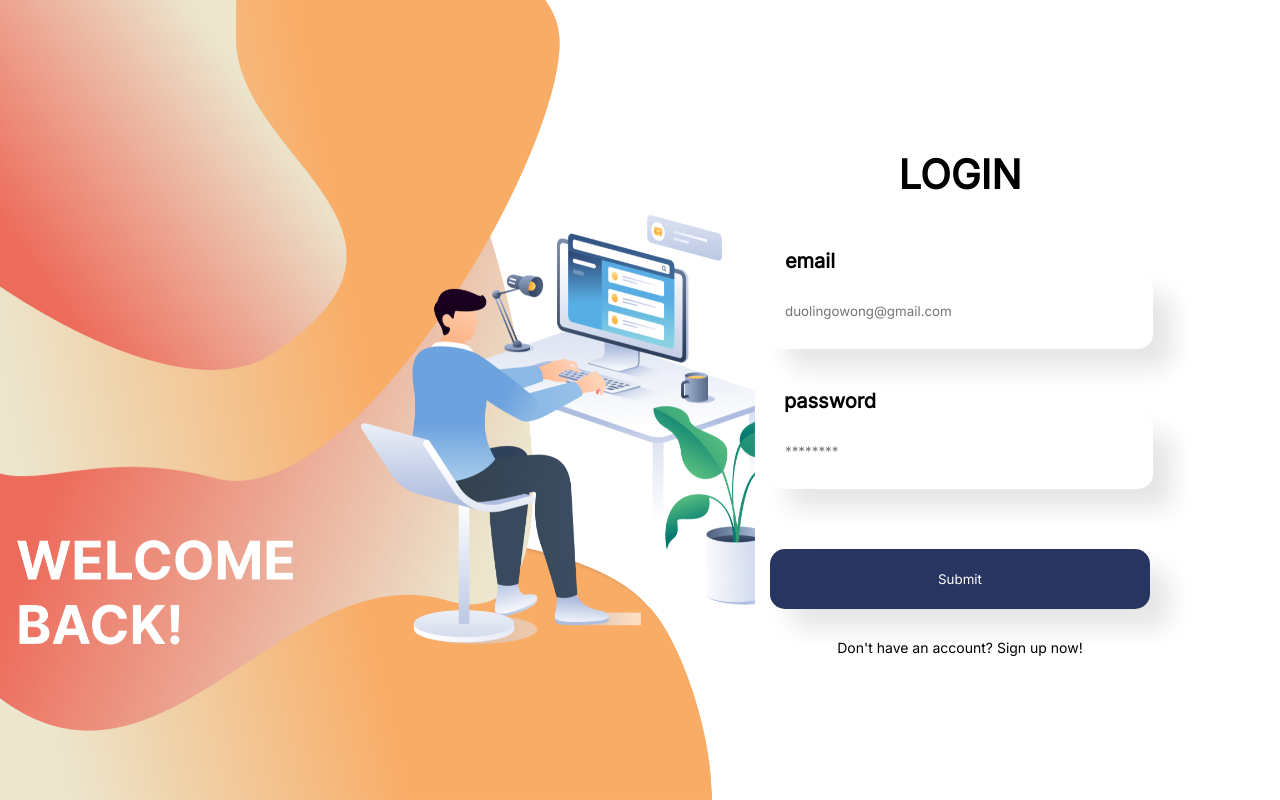
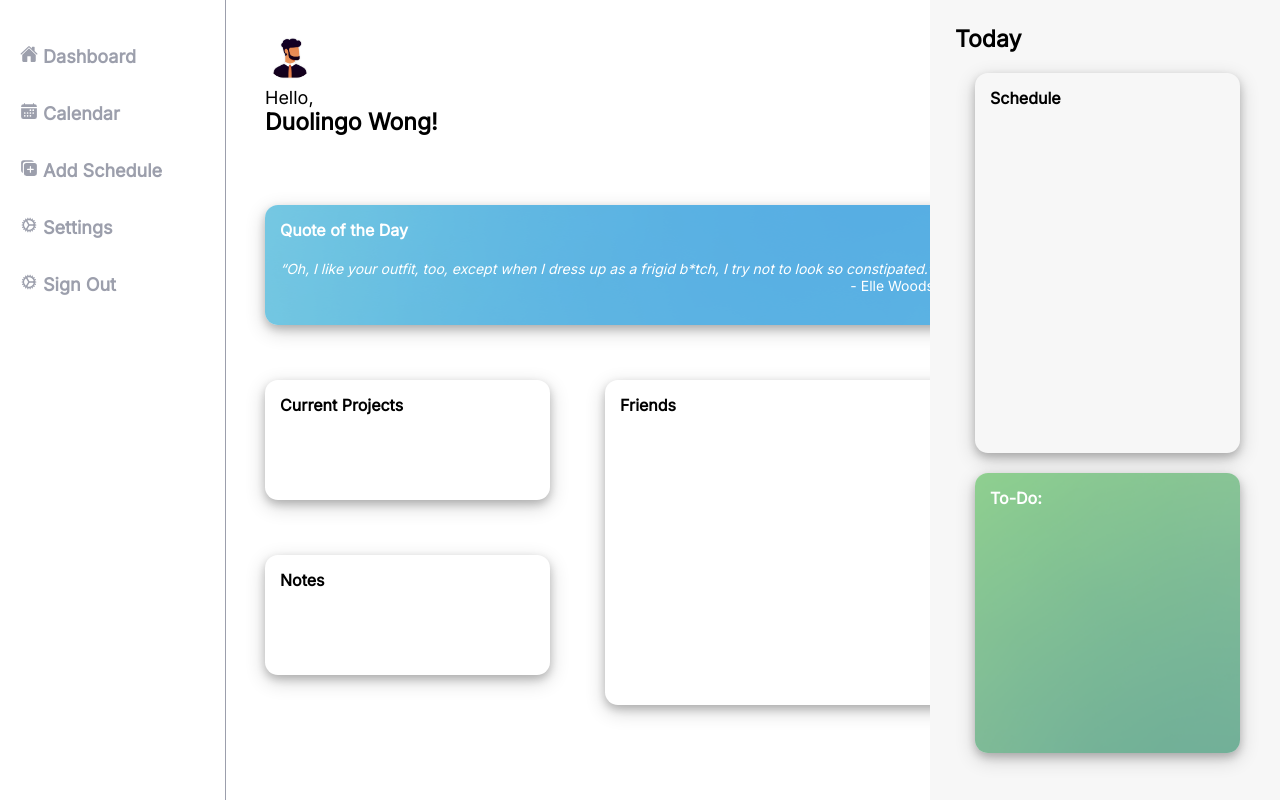
Before and after one commit to angwarrenn/HackMelbourne-2022, a React (Create React App) app in the folder front-end/: page /dashboard in a window 1280 px wide. Before the commit this address led to /login. Built offline with nearby package versions, Linux system fonts and the light colour scheme; no server answers.

Commit message:
added css grid on dashboard

```diff
--- a/front-end/src/App.css
+++ b/front-end/src/App.css
@@ -57,6 +57,7 @@ input[type="name"] {
   background-attachment: fixed;
   background-position: center;
   border-radius: 15px;
+  cursor:pointer;
 
   color: white;
 
@@ -92,7 +93,7 @@ input[type="name"] {
   margin:15px 10px 15px 10px;
   padding: 10px;
   text-decoration: none;
-  font-size: 20px;
+  font-size: 18px;
   font-weight: bold;
   color: #9C9FAC;
   display: block;
@@ -136,8 +137,6 @@ nav li a:focus{
 .quotebox {
   margin: 20px;
   padding: 15px;
-  height: 100px;
-  width: 550px;
   background-image: url("./DashboardComponents/quotebox.png");
   background-repeat: no-repeat;
   background-attachment: fixed;
@@ -160,8 +159,6 @@ nav li a:focus{
 .widgetCurrPro{
   margin: 20px;
   padding: 15px;
-  height: 100px;
-  width: 550px;
 
   border-radius: 13px;
 
@@ -171,8 +168,6 @@ nav li a:focus{
 .friendswidget{
   margin: 20px;
   padding: 15px;
-  height: 100px;
-  width: 550px;
 
   border-radius: 13px;
 
@@ -182,8 +177,6 @@ nav li a:focus{
 .noteswidget{
   margin: 20px;
   padding: 15px;
-  height: 100px;
-  width: 550px;
 
   border-radius: 13px;
 
@@ -375,3 +368,43 @@ nav li a:focus{
 
   box-shadow: 0 4px 8px 0 rgba(0, 0, 0, 0.2), 0 6px 20px 0 rgba(0, 0, 0, 0.19);
 }
+
+.grid-container{
+  display: grid;
+  gap: 15px;
+  padding: 10px;
+  grid-template-columns: 155px 155px 155px 155px 155px 155px;
+  grid-template-rows: 160px 160px 160px 160px;
+
+  height: 100%;
+}
+
+.grid-item {
+  padding: 20px;
+  font-size: 30px;
+}
+
+.item1{
+  grid-column: 1 / span 5;
+  grid-row: 1;
+}
+
+.quotebox{
+  grid-column: 1 / span 5;
+  grid-row: 2;
+}
+
+.widgetCurrPro{
+  grid-column: 1 / span 2;
+  grid-row: 3;
+}
+
+.friendswidget{
+  grid-column: 3/ span 3;
+  grid-row: 3 / span 4;
+}
+
+.noteswidget{
+  grid-column: 1/ span 2;
+  grid-row: 4;
+}
--- a/front-end/src/DashboardComponents/DashboardHeader.js
+++ b/front-end/src/DashboardComponents/DashboardHeader.js
@@ -2,9 +2,9 @@ import avatar from './avatar1.jpg';
 
 export default function DashboardHeader() {
     return (
-        <>
+        <div class="grid-item item1">
             <img src={ avatar } alt="Avatar" className="avatar"/>
             <p className="third_p">Hello,</p>
             <h3>Duolingo Wong!</h3>
-        </>
+        </div>
     )}
--- a/front-end/src/Pages/Dashboard.js
+++ b/front-end/src/Pages/Dashboard.js
@@ -13,12 +13,14 @@ import {
 const Home = () => {
     return(
         <Fragment>
+            <div className="grid-container">
                 <DashboardHeader />
                 <QuoteWidget />
                 <CurrentProjects />
                 <FriendsWidget />
                 <NotesWidget />
                 <TodayWidget />
+            </div>
         </Fragment>
     )
 }
--- a/front-end/src/Pages/LogIn.js
+++ b/front-end/src/Pages/LogIn.js
@@ -5,7 +5,7 @@ import { Navigate } from "react-router-dom";
 import loghero from "./loginhero.png";
 
 function LogIn({ email, setEmail }) {
-  const url = "https://a7d5-125-63-30-143.au.ngrok.io/login";
+  const url = "https://2692-125-63-30-25.au.ngrok.io/login";
   const [data, setData] = useState({
     email: "",
     password: "",
--- a/front-end/src/index.js
+++ b/front-end/src/index.js
@@ -18,29 +18,29 @@ export default function App() {
   const [responses, setResponses] = useState({});
   const [movieInput, setMovieInput] = useState("");
 
-  const [email, setEmail] = useState(null);
+  const [email, setEmail] = useState("a");
 
   const [socket, setSocket] = useState(null);
 
-  useEffect(() => {
-    console.log("useEffect called");
+  // useEffect(() => {
+  //   console.log("useEffect called");
 
-    const ENDPOINT = "https://a7d5-125-63-30-143.au.ngrok.io";
-    const socket = io(ENDPOINT, {
-      query: { id: "9eab9fd0-4f39-4d97-88a6-3013c151c7a3" },
-    });
+  //   const ENDPOINT = "https://a7d5-125-63-30-143.au.ngrok.io";
+  //   const socket = io(ENDPOINT, {
+  //     query: {  id: "9eab9fd0-4f39-4d97-88a6-3013c151c7a3" },
+  //   });
 
-    if (socket) {
-      setSocket(socket);
+  //   if (socket) {
+  //     setSocket(socket);
 
-      socket.on("update", (data) => {
-        console.log("update");
-        console.log(data);
+  //     socket.on("update", (data) => {
+  //       console.log("update");
+  //       console.log(data);
 
-        setResponses(data);
-      });
-    }
-  }, []);
+  //       setResponses(data);
+  //     });
+  //   }
+  // }, []);
 
   return (
     <BrowserRouter>
```
Lines whose indentation alone changed are shown as unchanged.
